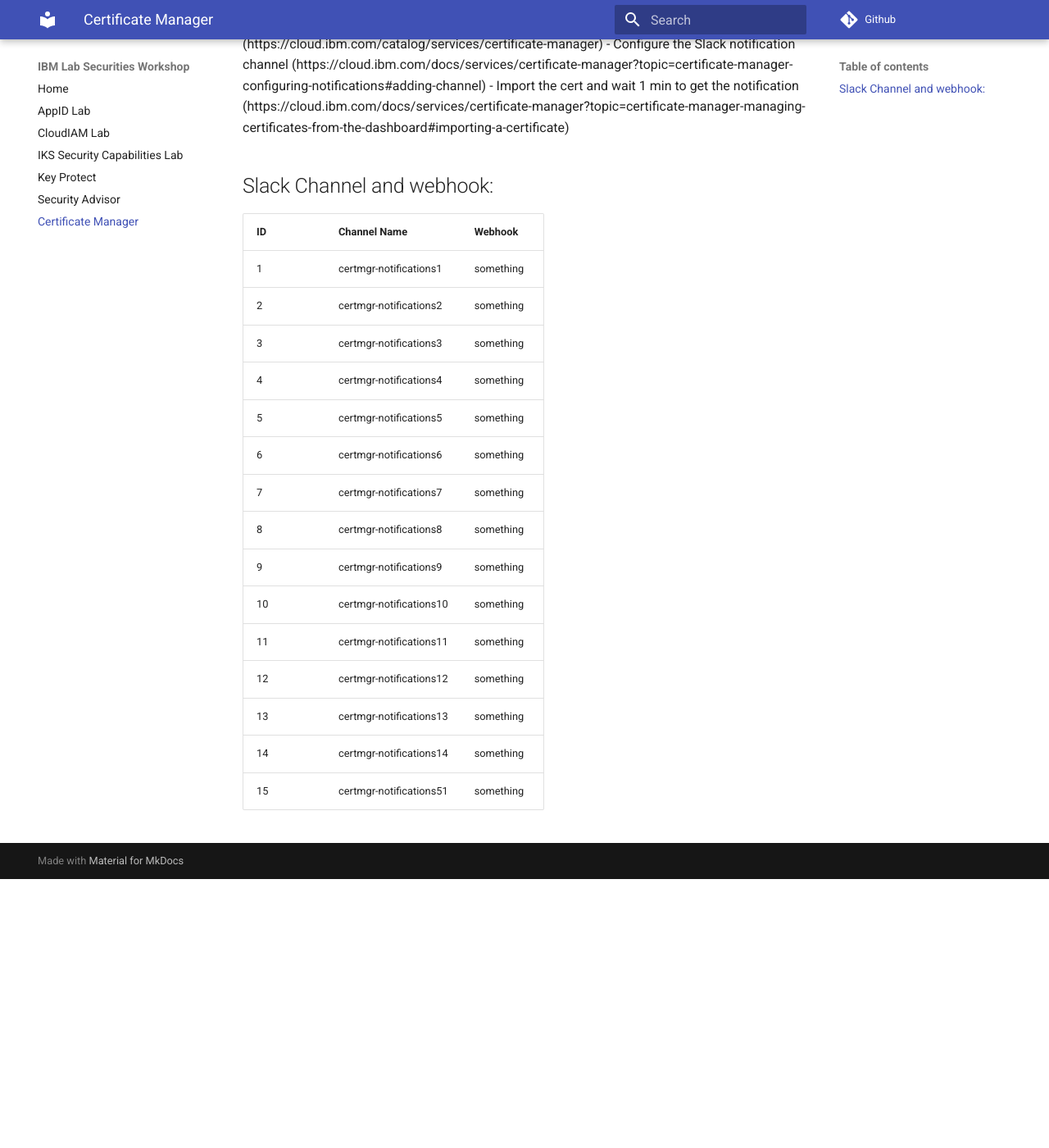
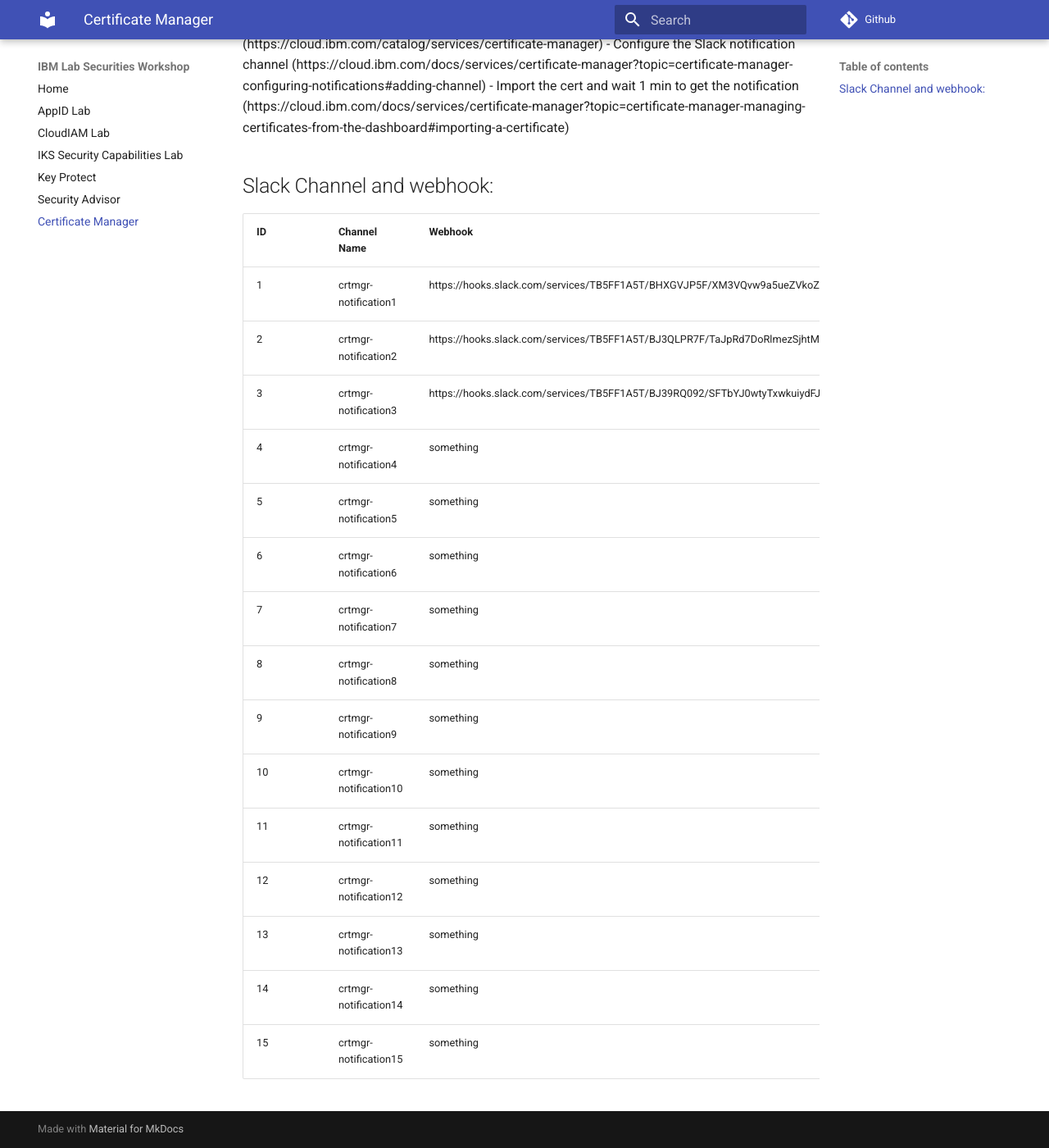
Before and after one commit to ibm-cloud-architecture/ibm-security-workshop, an MkDocs documentation site: the page built from docs/CertificateManager/README.md, in a window 1280 px wide and 1400 px high, scrolled down 713 px. Shown: the whole window at 82% size. Built offline with MkDocs 1.6.1 and Material for MkDocs 9.7.7, drawn with Linux system fonts in a browser that asks for light colours; before the commit the page ends 1785 px from its top, so only the background shows below that.

Commit message:
add webhooks

```diff
--- a/docs/CertificateManager/README.md
+++ b/docs/CertificateManager/README.md
@@ -22,18 +22,18 @@
 ## Slack Channel and webhook:
 | ID  | Channel Name            | Webhook   |
 | --- | ----------------------- | --------- |
-| 1   | certmgr-notifications1  | something |
-| 2   | certmgr-notifications2  | something |
-| 3   | certmgr-notifications3  | something |
-| 4   | certmgr-notifications4  | something |
-| 5   | certmgr-notifications5  | something |
-| 6   | certmgr-notifications6  | something |
-| 7   | certmgr-notifications7  | something |
-| 8   | certmgr-notifications8  | something |
-| 9   | certmgr-notifications9  | something |
-| 10  | certmgr-notifications10 | something |
-| 11  | certmgr-notifications11 | something |
-| 12  | certmgr-notifications12 | something |
-| 13  | certmgr-notifications13 | something |
-| 14  | certmgr-notifications14 | something |
-| 15  | certmgr-notifications51 | something |
+| 1   | crtmgr-notification1  | https://hooks.slack.com/services/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 |
+| 2   | crtmgr-notification2  | https://hooks.slack.com/services/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 |
+| 3   | crtmgr-notification3  | https://hooks.slack.com/services/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 |
+| 4   | crtmgr-notification4  | something |
+| 5   | crtmgr-notification5  | something |
+| 6   | crtmgr-notification6  | something |
+| 7   | crtmgr-notification7  | something |
+| 8   | crtmgr-notification8  | something |
+| 9   | crtmgr-notification9  | something |
+| 10  | crtmgr-notification10 | something |
+| 11  | crtmgr-notification11 | something |
+| 12  | crtmgr-notification12 | something |
+| 13  | crtmgr-notification13 | something |
+| 14  | crtmgr-notification14 | something |
+| 15  | crtmgr-notification15 | something |
```
